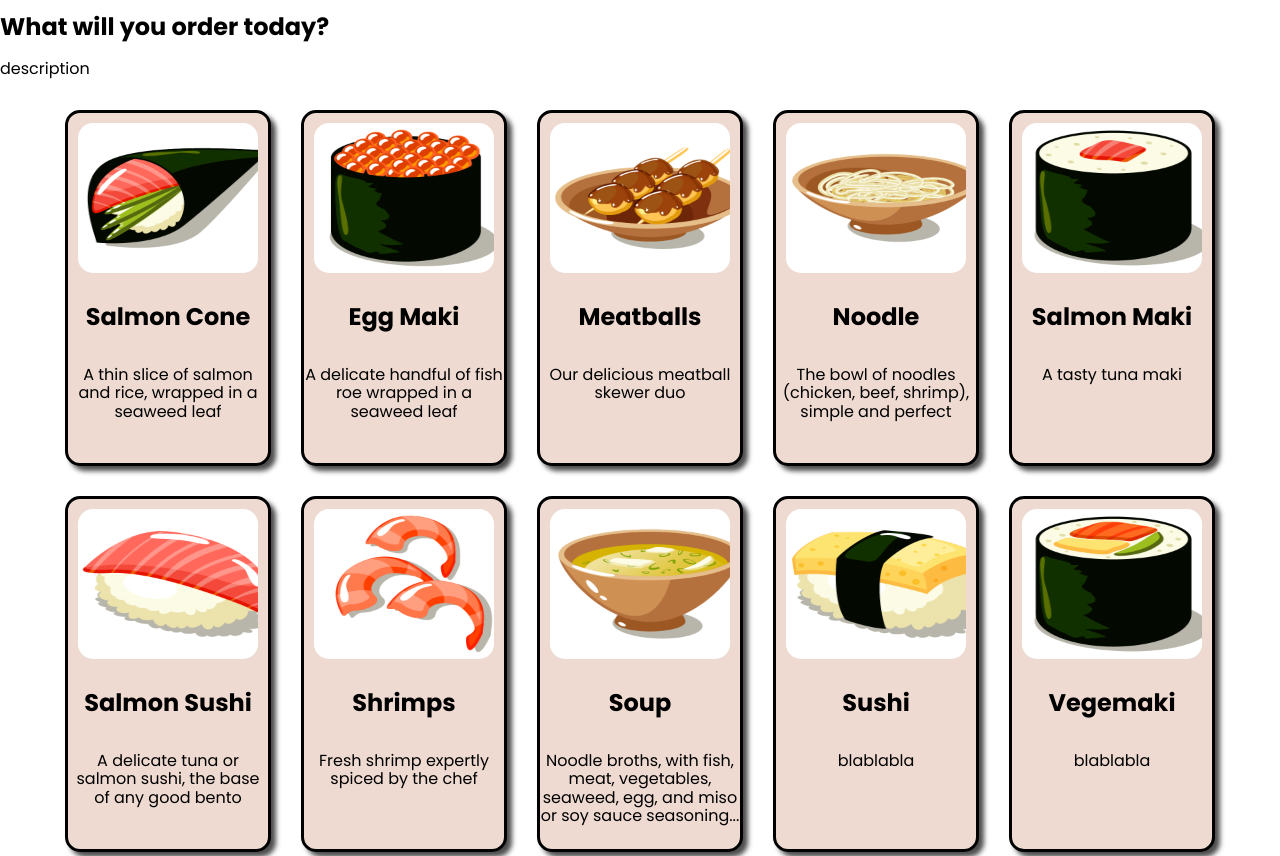
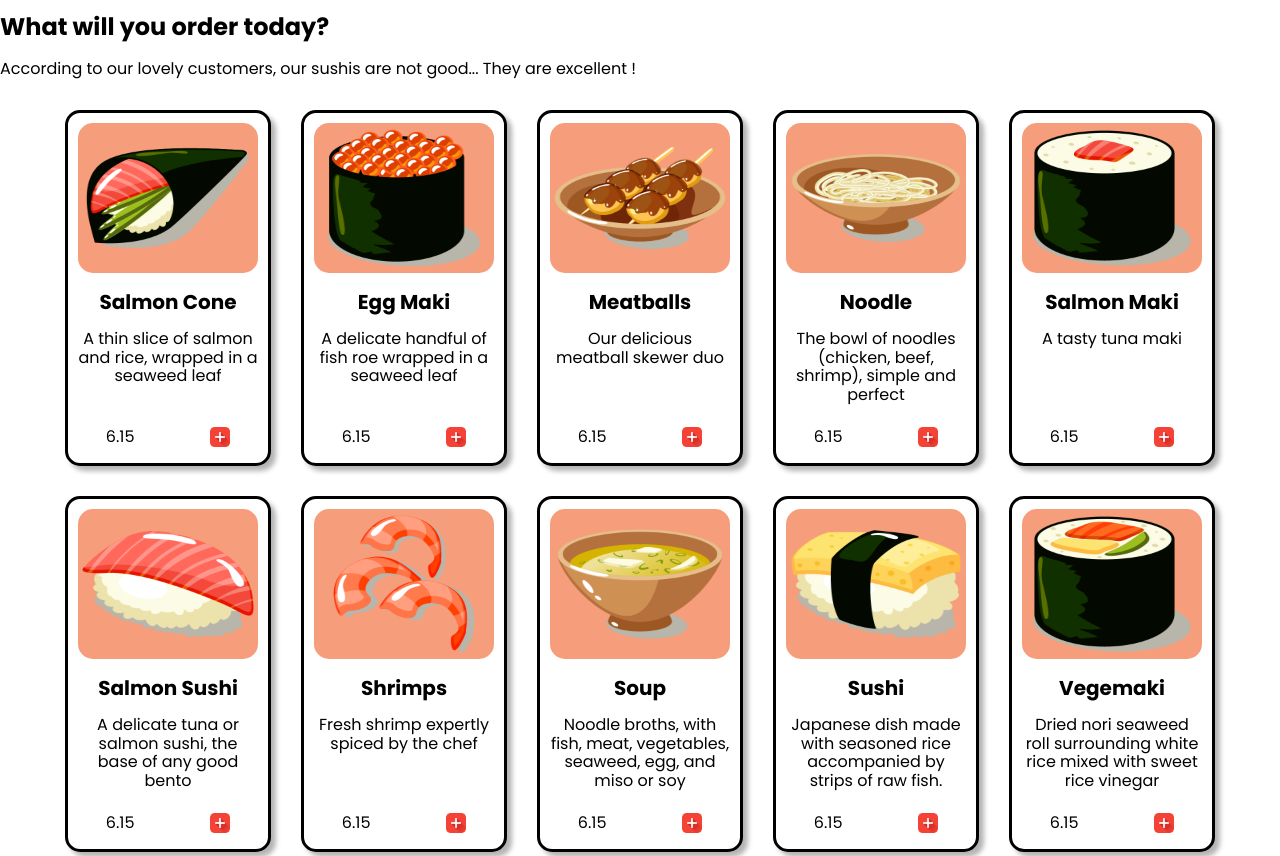
Before and after one commit to LoaW/Dark-Kitchen, a plain HTML site: page index.html in a window 1280 px wide. Shown: the part 780-1636 px from the top of the page. Drawn offline with Linux system fonts and the light colour scheme.

Commit message:
cards design amelioration

```diff
--- a/assets/js/generateCard.js
+++ b/assets/js/generateCard.js
@@ -52,21 +52,21 @@ const repas_data = [
     {
       img: "assets/img/soup.png",
       name: "Soup",
-      description: "Noodle broths, with fish, meat, vegetables, seaweed, egg, and miso or soy sauce seasoning...",
+      description: "Noodle broths, with fish, meat, vegetables, seaweed, egg, and miso or soy",
       price: 6.15,
       addInCart: "assets/img/soup.png",
     },
     {
       img: "assets/img/sushi.png",
       name: "Sushi",
-      description: "blablabla",
+      description: "Japanese dish made with seasoned rice accompanied by strips of raw fish.",
       price: 6.15,
       addInCart: "assets/img/sushi.png",
     },
     {
       img: "assets/img/vegemaki.png",
       name: "Vegemaki",
-      description: "blablabla",
+      description: "Dried nori seaweed roll surrounding white rice mixed with sweet rice vinegar",
       price: 6.15,
       addInCart: "assets/img/vegemaki.png",
     },
@@ -78,36 +78,46 @@ const generateCard = (repas) => {
 
     // IMAGE CONTAINER
     let areaImg = document.createElement("article")
-    areaImg.style.width = "180px"
-    areaImg.style.height = "150px"
-    areaImg.style.overflow = "hidden"
-    areaImg.style.borderRadius = "15px"
-    areaImg.style.margin = "10px"
+    areaImg.setAttribute("class", "areaImg")
     // IMAGE
     const img = document.createElement("img")
     img.setAttribute("src", repas.img)
     img.setAttribute("alt", "image du pays")
-    img.style.width = "200px"
-    img.style.height = "150px"
-
     // TITLE + DESCRIPTION
     const infos = document.createElement("div")
-    infos.style.display = "flex"
-    infos.style.flexDirection = "column"
+    infos.setAttribute("class", "infos")
     //  TITLE
     const titre = document.createElement("h2")
+    titre.setAttribute("class", "titre")
     titre.innerHTML = repas.name
-    titre.style.textAlign = "center"
     //  DESCRIPTION
     const description = document.createElement("p")
+    description.setAttribute("class", "description")
     description.innerHTML = repas.description
-    description.style.textAlign = "center"
+    // CARD FOOTER
+    const cardFooter = document.createElement("div")
+    cardFooter.setAttribute("class", "cardFooter")
+    // PRICE
+    const price = document.createElement("p")
+    price.setAttribute("class", "price")
+    price.innerHTML = repas.price
+    // ADD CART BUTTON
+    const addButton = document.createElement("img")
+    addButton.setAttribute("class", "addButton")
+    addButton.setAttribute("src", "./assets/img/add.png")
+
+
+
+
 
     card.appendChild(areaImg)
     areaImg.appendChild(img)
     card.appendChild(infos)
     infos.appendChild(titre)
     infos.appendChild(description)
+    card.appendChild(cardFooter)
+    cardFooter.appendChild(price)
+    cardFooter.appendChild(addButton)
 
     return card;
 }
@@ -115,9 +125,8 @@ const generateCard = (repas) => {
 // all Card
 const createAllCards = (collection) => {
     const container = document.querySelector(".main__collection")
-    container.style.display = "flex"
-    container.style.flexWrap = "wrap"
-    container.style.justifyContent = "center"
+    container.setAttribute("class", "container")
+
 
     for (const repas of collection){
         const generatedCard = generateCard(repas)
--- a/assets/style/components/_cards.scss
+++ b/assets/style/components/_cards.scss
@@ -1,15 +1,63 @@
 .card{
-    background-color: $colorlight;
-    img{
-        background-color: white;
-    }
+    background-color: rgb(255, 255, 255);
+
     width : 200px;
     height : 350px;
     border : solid;
     display : flex;
     flex-direction : column;
+    justify-content: space-between;
     margin : 15px;
     border-radius: 15px;
     overflow : hidden;
-    box-Shadow : 5px 5px 5px #4d4d4d;
+    box-Shadow : 5px 5px 5px #b4b4b4;
 }
+
+.container{
+    display: flex;
+    flex-wrap: wrap;
+    justify-content: center;
+}
+
+.areaImg{
+    width : 180px;
+    height : 150px;
+    overflow : hidden;
+    border-radius : 15px;
+    margin : 10px 10px 0px 10px;
+    img{
+        background-color: $colorlinks;
+        width: 180px;
+        height: 150px;
+    }
+}
+
+.infos{
+    display: flex;
+    flex-direction: column;
+    margin-bottom: 0px;
+}
+
+.titre{
+    text-align: center;
+    font-size: 20px;
+}
+
+.description{
+    text-align: center;
+    margin: 0px 10px;
+    // font-size: 13px;
+    height: 80px;
+    overflow-y: hidden;
+}
+
+.cardFooter{
+    display: flex;
+    justify-content: space-around;
+    align-items: center;
+}
+
+.addButton{
+    width: 20px;
+    height: 20px;
+}
--- a/index.html
+++ b/index.html
@@ -4,7 +4,10 @@
     <meta charset="UTF-8" />
     <meta http-equiv="X-UA-Compatible" content="IE=edge" />
     <meta name="viewport" content="width=device-width, initial-scale=1.0" />
-    <meta name="author" content="Xavier Brigode, Selim Elyahyioui, Doriano Vanvolcksom, Eddy Vervoort" />
+    <meta
+      name="author"
+      content="Xavier Brigode, Selim Elyahyioui, Doriano Vanvolcksom, Eddy Vervoort"
+    />
     <meta name="description" content="Ghost Kitchen template project" />
     <meta
       name="keywords"
@@ -12,12 +15,20 @@
     />
     <meta name="generator" content="Visual Studio Code" />
     <!----------------------------------Stylesheets--------------------------------------->
-    <link rel="preconnect" href="https://fonts.googleapis.com">
-    <link rel="preconnect" href="https://fonts.googleapis.com">
-    <link rel="preconnect" href="https://fonts.gstatic.com" crossorigin>
-    <link href="https://fonts.googleapis.com/css2?family=Merriweather:ital,wght@0,300;0,400;0,700;0,900;1,300;1,400;1,700;1,900&family=Poppins:ital,wght@0,200;0,300;0,400;0,500;0,600;0,700;0,800;1,200;1,300;1,400;1,500;1,600;1,700;1,800&display=swap" rel="stylesheet">
+    <link rel="preconnect" href="https://fonts.googleapis.com" />
+    <link rel="preconnect" href="https://fonts.googleapis.com" />
+    <link rel="preconnect" href="https://fonts.gstatic.com" crossorigin />
+    <link
+      href="https://fonts.googleapis.com/css2?family=Merriweather:ital,wght@0,300;0,400;0,700;0,900;1,300;1,400;1,700;1,900&family=Poppins:ital,wght@0,200;0,300;0,400;0,500;0,600;0,700;0,800;1,200;1,300;1,400;1,500;1,600;1,700;1,800&display=swap"
+      rel="stylesheet"
+    />
 
-    <link rel="stylesheet"type="text/css"media="screen"href="assets/style/style.css"/>
+    <link
+      rel="stylesheet"
+      type="text/css"
+      media="screen"
+      href="assets/style/style.css"
+    />
 
     <title>Sans Sushi</title>
     <script defer src="./assets/js/generateCard.js"></script>
@@ -26,63 +37,52 @@
   <body>
     <!----------------------------------- Header ----------------------------------->
 
-
     <nav class="nav">
-        <img class="nav__logo" src="./assets/img/Black and White Restaurant Sushi and Bar Logo.svg" alt="Sans sushi"/>
-
-        <ul class="nav__menu">
+      <img
+        class="nav__logo"
+        src="./assets/img/Black and White Restaurant Sushi and Bar Logo.svg"
+        alt="Sans sushi"
+      />
+      <section class="nav__menu">
+        <ul class="nav__list">
           <li class="nav__item"><a href="index.html">Home</a></li>
           <li class="nav__item"><a href="index.html">Food</a></li>
           <li class="nav__item"><a href="index.html">Services</a></li>
           <li class="nav__item"><a href="index.html">About Us</a></li>
         </ul>
-
         <button class="nav__button" type="button">Order</button>
-
+      </section>
     </nav>
 
-
     <header class="header">
-
       <section class="header__content">
         <h1 class="header__title">Sushi Meal</h1>
         <p class="header__description">Description</p>
         <button class="header__button" type="button">View Menu</button>
+      </section>
+    </header>
 
+    <main class="main">
+      <section class="main__header">
+        <h2 class="main__title">What will you order today?</h2>
+        <p class="main__description">
+          According to our lovely customers, our sushis are not good...
+          <span>They are excellent !</span>
+        </p>
       </section>
 
+      <section class="main__selection"></section>
 
-
-
-    </header>
-
-
-
-    <main class="main">
-
-        <section class="main__header">
-            <h2 class ="main__title">What will you order today?</h2>
-            <p class="main__description">description</p>
-
-        </section>
-
-        <section class="main__selection">
-
-        </section>
-
-        <section class="main__collection">
-
-
-        </section>
-
-
-
-
+      <section class="main__collection"></section>
     </main>
 
     <footer class="footer">
       <section class="footer__description">
-            <img class="footer__logo" src="./assets/img/Black and White Restaurant Sushi and Bar Logo.svg" alt="Sans sushi"/>
+        <img
+          class="footer__logo"
+          src="./assets/img/Black and White Restaurant Sushi and Bar Logo.svg"
+          alt="Sans sushi"
+        />
         <p class="footer__text">footer description</p>
       </section>
       <section class="footer__list">
@@ -93,7 +93,6 @@
           <li>Xavier Brigode</li>
         </ul>
       </section>
-
     </footer>
   </body>
 </html>
```
Also changed, not shown: assets/img/add.png (added), assets/style/style.css, 1 other file. Lines whose indentation alone changed are shown as unchanged.
